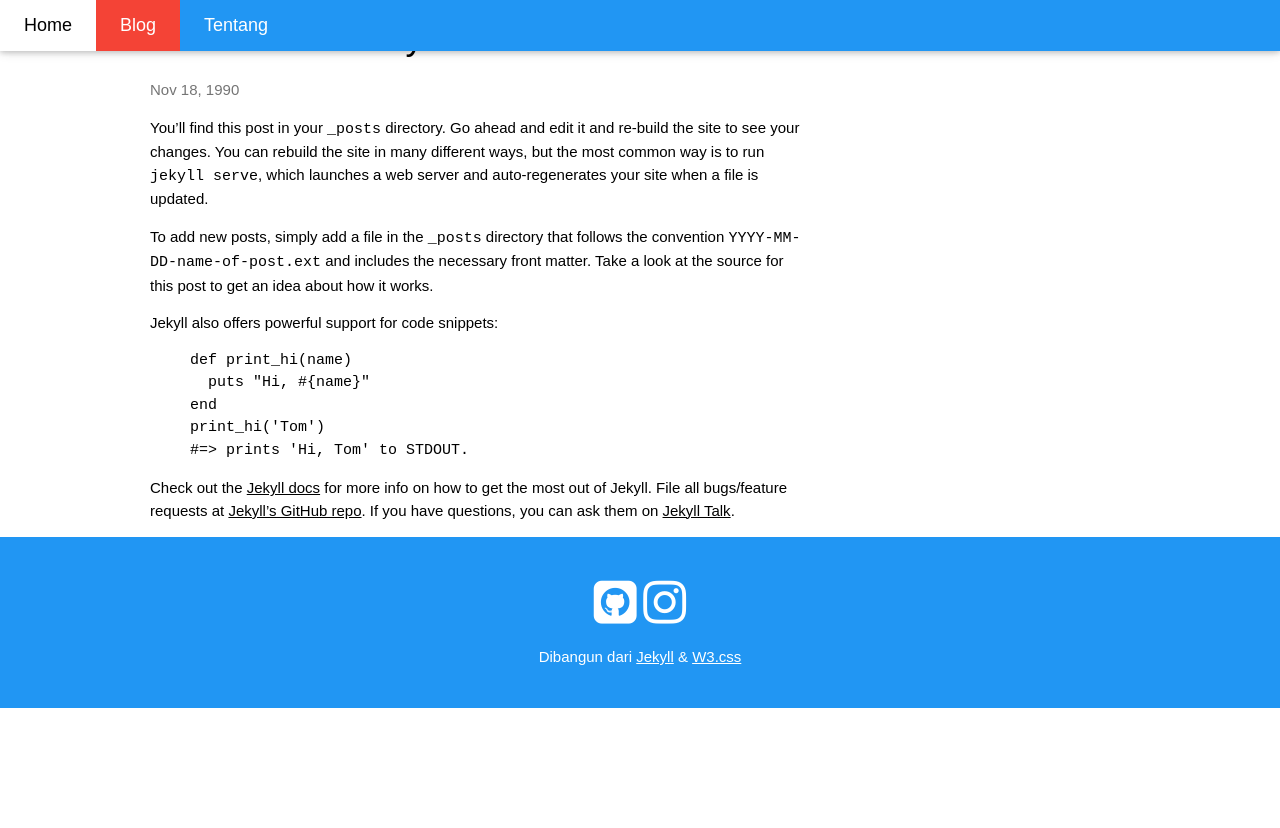
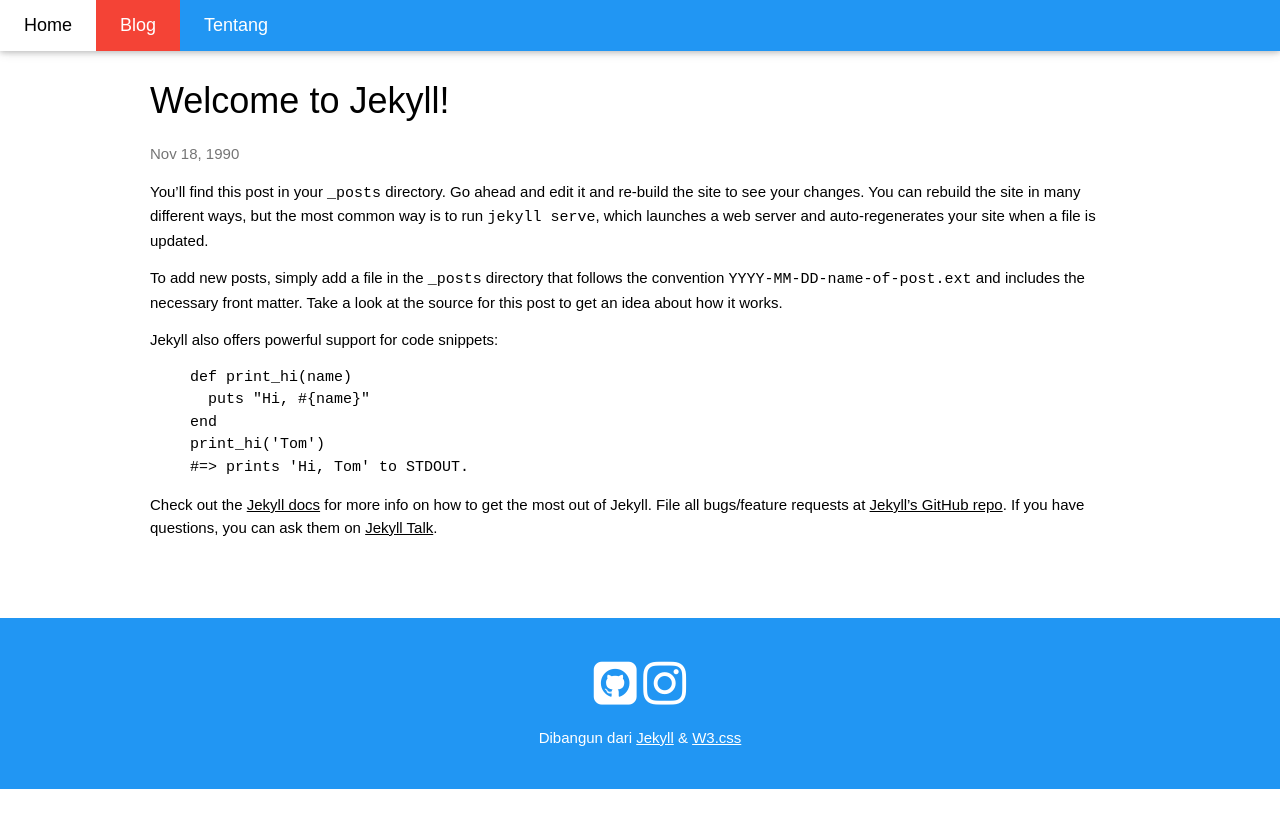
Before and after one commit to Bagus18/Bagus18.github.io, a Jekyll site: the page built from _posts/1990-11-18-welcome-to-jekyll.markdown, in a window 1280 px wide. Shown: the top 828 px of the page. Built offline with Jekyll 4.4.1, drawn with Linux system fonts in a browser that asks for light colours; nearby versions of some CDN libraries; some web fonts are replaced; library files that are not in the unit come from our copies.

Commit message:
Update Thu, Nov 02, 2017  7:21:25 PM

```diff
--- a/_layouts/post.html
+++ b/_layouts/post.html
@@ -21,9 +21,8 @@
   </div>
 </div>
 
- <div class="w3-row-padding w3-container">
+ <div class="w3-row-padding w3-padding-64 w3-container">
   <div class="w3-content">
-    <div class="w3-twothird">
 
 <article class="post" itemscope itemtype="http://schema.org/BlogPosting">
 
@@ -40,6 +39,5 @@
 </article>
   </div>
   </div>
-  </div>
   {% include pupu.html %}
   {% include sikil.html %}
```
